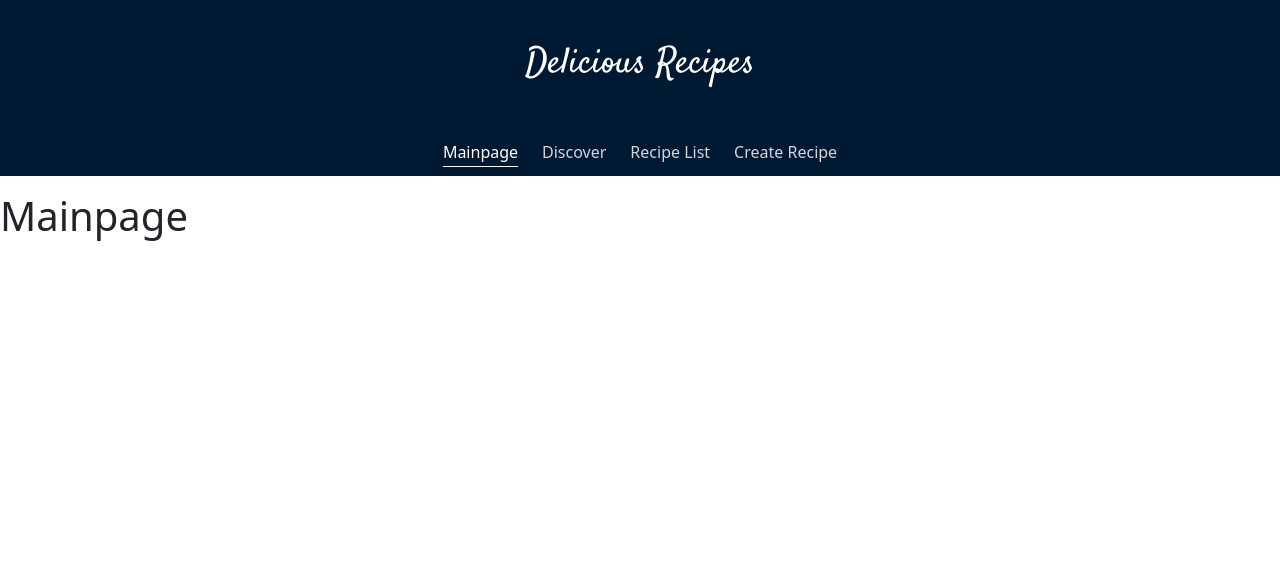
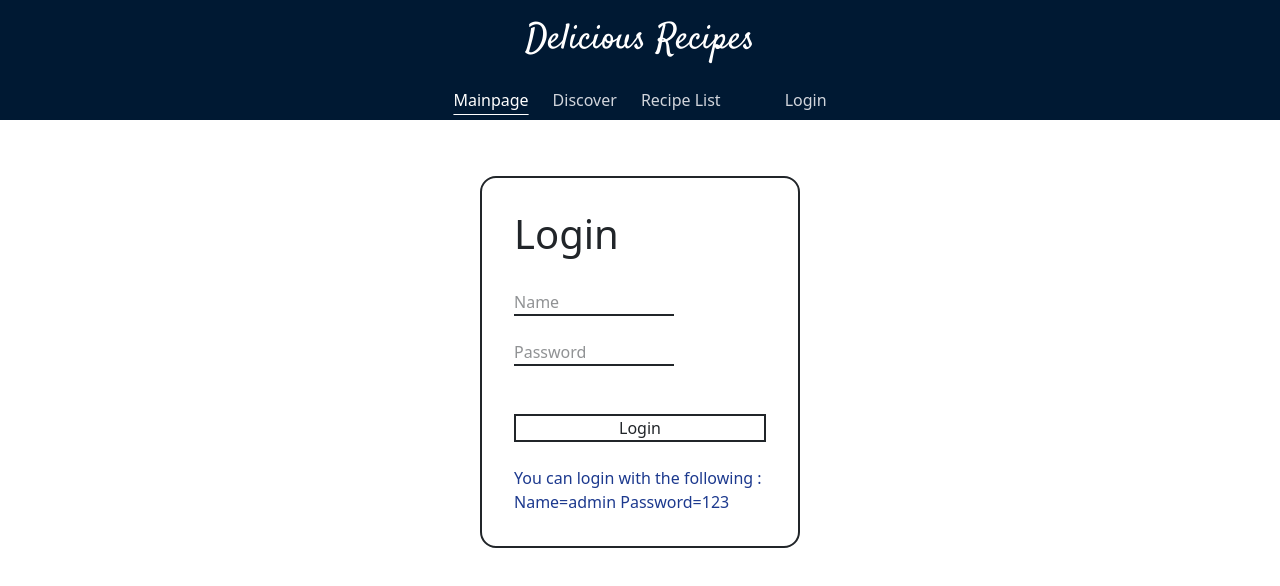
Before and after one commit to SametCeven/Recipe, a React (Vite) app: page / in a window 1280 px wide. Shown: the top 586 px of the page. Built offline with nearby package versions, Linux system fonts and the light colour scheme; a web font is replaced by a local one.

Commit message:
login system added

```diff
--- a/src/App.jsx
+++ b/src/App.jsx
@@ -6,31 +6,40 @@ import Discover from './pages/Discover'
 import Mainpage from './pages/Mainpage'
 import RecipeList from "./pages/RecipeList"
 import { Route, Switch } from 'react-router-dom'
-
-
+import { useDispatch, useSelector } from 'react-redux'
+import { getAllRecipesApi } from './store/actions/action'
+import { useEffect } from 'react'
+import ProtectedRoute from './components/ProtectedRoute'
 
 export default function App() {
 
+
   return (
     <div className='transition delay-500'>
-      <div className='flex flex-col items-center'>
+      <div className='flex flex-col items-center '>
         <Header />
         <Navbar />
       </div>
+      <div className=''>
         <Switch>
+
           <Route path="/" exact>
             <Mainpage />
           </Route>
+
           <Route path="/recipelist">
             <RecipeList />
           </Route>
-        <Route path="/createrecipe">
+
+          <ProtectedRoute path="/createrecipe">
               <CreateRecipe />
-        </Route>
+          </ProtectedRoute>
+
           <Route path="/discover">
             <Discover />
           </Route>
         </Switch>
       </div>
+    </div>
   )
 }
--- a/src/components/Header.jsx
+++ b/src/components/Header.jsx
@@ -2,7 +2,7 @@ import { Link } from "react-router-dom";
 export default function Header() {
 
     return (
-        <div className=" w-full h-[8rem] bg-header text-white text-4xl flex justify-center items-center">
+        <div className=" w-full h-[10vh] bg-header text-white text-4xl flex justify-center items-center ">
             <Link className="title font-satisfy" to="/">Delicious Recipes</Link>
 
         </div>
--- a/src/components/Navbar.jsx
+++ b/src/components/Navbar.jsx
@@ -1,13 +1,30 @@
+import { useSelector } from "react-redux";
 import { Link, useLocation } from "react-router-dom";
 
-export default function Navbar(){
+export default function Navbar() {
     const page = useLocation();
-    return(
-        <div className="w-full h-[3rem] flex justify-center items-center mb-3 gap-6 bg-header">
-            <Link className={`navitem ${page.pathname==="/" ? "navitem-current" : ""}`} to="/">Mainpage</Link>
-            <Link className={`navitem ${page.pathname==="/discover" ? "navitem-current" : ""}`} to="/discover">Discover</Link>
-            <Link className={`navitem ${page.pathname==="/recipelist" ? "navitem-current" : ""}`} to="/recipelist">Recipe List</Link>
-            <Link className={`navitem ${page.pathname==="/createrecipe" ? "navitem-current" : ""}`} to="/createrecipe">Create Recipe</Link>
+    const user = useSelector(store => store.user)
+
+
+
+    return (
+        <div className="w-full h-[5vh] flex justify-center items-center gap-6 bg-header ">
+
+            <Link className={`navitem ${page.pathname === "/" ? "navitem-current" : ""}`} to="/">Mainpage</Link>
+
+            <Link className={`navitem ${page.pathname === "/discover" ? "navitem-current" : ""}`} to="/discover">Discover</Link>
+
+            <Link className={`navitem ${page.pathname === "/recipelist" ? "navitem-current" : ""}`} to="/recipelist">Recipe List</Link>
+
+            {Object.keys(user).length !== 0 && user.name !== "error" ?
+                <Link className={`navitem ${page.pathname === "/createrecipe" ? "navitem-current" : ""}`} to="/createrecipe">Create Recipe</Link>
+                : ""
+            }
+
+            {Object.keys(user).length === 0 || user.name === "error" ?
+                <Link className={`navitem ml-10`} to="/"> Login </Link>
+                : <Link className={`navitem ml-10`} to="/">Logout</Link>
+            }
         </div>
     )
 }
--- /dev/null
+++ b/src/components/ProtectedRoute.jsx
@@ -0,0 +1,15 @@
+import { useSelector } from "react-redux"
+import { Redirect, Route } from "react-router-dom/cjs/react-router-dom.min"
+
+export default function ProtectedRoute({children,...rest}){
+    const user = useSelector(store=>store.user)
+
+    return(
+        <Route
+            {...rest}
+            render={()=>
+                Object.keys(user).length !== 0 ? children : <Redirect to="/"></Redirect>
+            }>
+        </Route>
+    )
+}
--- a/src/components/Recipe.jsx
+++ b/src/components/Recipe.jsx
@@ -36,7 +36,7 @@ export default function Recipe() {
                         <span> {recipe.cuisine}  </span>
                         <span> {recipe.rating}  </span>
                     </div>
-                    <button className='bg-red-400 text-white rounded-3xl' onClick={handleDelete} value={recipe.id}> Delete Recipe </button>
+                    <button className='bg-red-500 text-white w-35' onClick={handleDelete} value={recipe.id}> Delete Recipe </button>
                 </div>
                 <div className='w-xl'>
                     <div className='mb-3'>
--- a/src/main.css
+++ b/src/main.css
@@ -11,7 +11,7 @@
 }
 
 body {
-    @apply font-primary
+    @apply font-primary;
 }
 
 .navitem {
--- a/src/pages/Discover.jsx
+++ b/src/pages/Discover.jsx
@@ -1,17 +1,16 @@
 import { useDispatch, useSelector } from "react-redux"
 import { creatorSelectRecipe, getLimitedRecipesApi } from "../store/actions/action";
-import { useEffect } from "react";
 import { useHistory } from "react-router-dom";
 
 export default function Discover() {
     const dispatch = useDispatch();
     const history = useHistory();
 
-    useEffect(() => {
-        dispatch(getLimitedRecipesApi())
-    }, [])
+    const recipes = useSelector(store => store.recipes)
 
-    const recipes = useSelector(store => store.recipes)
+    if(recipes.length < 12){
+        dispatch(getLimitedRecipesApi(12))
+    }
 
     function handleClick(e) {
         const id = Number(e.target.getAttribute("value"))
--- a/src/pages/Mainpage.jsx
+++ b/src/pages/Mainpage.jsx
@@ -1,10 +1,52 @@
+import { useDispatch, useSelector } from "react-redux"
+import { createrLogin, createrLogout } from "../store/actions/action";
 
-export default function Mainpage(){
+export default function Mainpage() {
+    const user = useSelector(store => store.user)
+    const dispatch = useDispatch();
+
+    function handleSubmit(e) {
+        e.preventDefault()
+        dispatch(createrLogin({
+            name: e.target[0].value,
+            password: e.target[1].value,
+        }))
+    }
+
+    function handleLogout(e) {
+        dispatch(createrLogout())
+    }
 
 
-    return(
-        <div>
-            <h1>Mainpage</h1>
-        </div>
-    )
+
+    if (Object.keys(user).length !== 0 && user.name !== "error" && user.password !== "error") {
+        return (
+            <div className="flex justify-center items-center my-4 flex-col ">
+                <div className="border-2 p-10 rounded-2xl flex flex-col gap-4 items-center w-80">
+                    <p>Logged In As</p>
+                    <span> {user.name} </span>
+                    <button className="p-4 border-2 rounded-2xl" onClick={handleLogout}>Logout</button>
+                </div>
+            </div>
+        )
+    } else {
+        return (
+            <div className="flex justify-center my-4">
+                <form className="flex flex-col border-2 p-8 m-8 w-80 rounded-2xl gap-4" onSubmit={handleSubmit}>
+                    <h1 className="mb-8"> Login </h1>
+                    <label className="border-b-2 w-40" htmlFor="name">
+                        <input className="w-40" type="text" name="name" id="name" placeholder="Name" />
+                    </label>
+                    <label className="border-b-2 w-40" htmlFor="password">
+                        <input className="w-40" type="password" name="password" id="password" placeholder="Password" />
+                    </label>
+                    <button className="border-2 rounded-2xl mt-4">Login</button>
+                    {user.name === "error" ? <p className="text-red-500">Name or Password is Invalid</p> : ""}
+                    <span className="text-blue-900"> You can login with the following :  Name=admin Password=123</span>
+                </form>
+            </div>
+        )
+    }
+
+
 }
--- a/src/store/actions/action.js
+++ b/src/store/actions/action.js
@@ -9,6 +9,8 @@ export const actions={
     SELECT_RECIPE:"SELECT_RECIPE",
     DELETE_RECIPE:"DELETE_RECIPE",
     SAVE_RECIPE:"SAVE_RECIPE",
+    LOGIN:"LOGIN",
+    LOGOUT:"LOGOUT"
 }
 
 export function creatorSelectRecipe(id){
@@ -18,6 +20,18 @@ export function creatorSelectRecipe(id){
     })
 }
 
+export function createrLogin(loginData){
+    return({
+        type:actions.LOGIN,
+        payload:loginData,
+    })
+}
+
+export function createrLogout(){
+    return({
+        type:actions.LOGOUT,
+    })
+}
 
 
 
--- a/src/store/reducers/reducers.js
+++ b/src/store/reducers/reducers.js
@@ -6,7 +6,14 @@ const stateInitial = {
     selectedRecipe:{},
     error:false,
     loading:false,
-    recipes2:[],
+    user:{},
+    registeredUsers:[{
+        name:"admin",
+        password:"123",
+    },{
+        name:"admin2",
+        password:"123",
+    }]
 }
 
 export function reducer(state=stateInitial,action){
@@ -26,6 +33,18 @@ export function reducer(state=stateInitial,action){
         case actions.SAVE_RECIPE:
             const newRecp2 = action.payload
             return {...state,recipes:[...state.recipes,newRecp2]}
+        case actions.LOGIN:
+            const foundUser = state.registeredUsers.filter(
+                (user)=>user.name===action.payload.name && user.password ===action.payload.password)
+            console.log(foundUser)
+            if( foundUser.length !== 0){
+                return {...state,user:action.payload}
+            }else{
+                return {...state,user:{name:"error",password:"error"}}
+            }
+        case actions.LOGOUT:
+            return {...state, user:{}}
+
         default:
             return state;
     }
```
Lines whose indentation alone changed are shown as unchanged.
